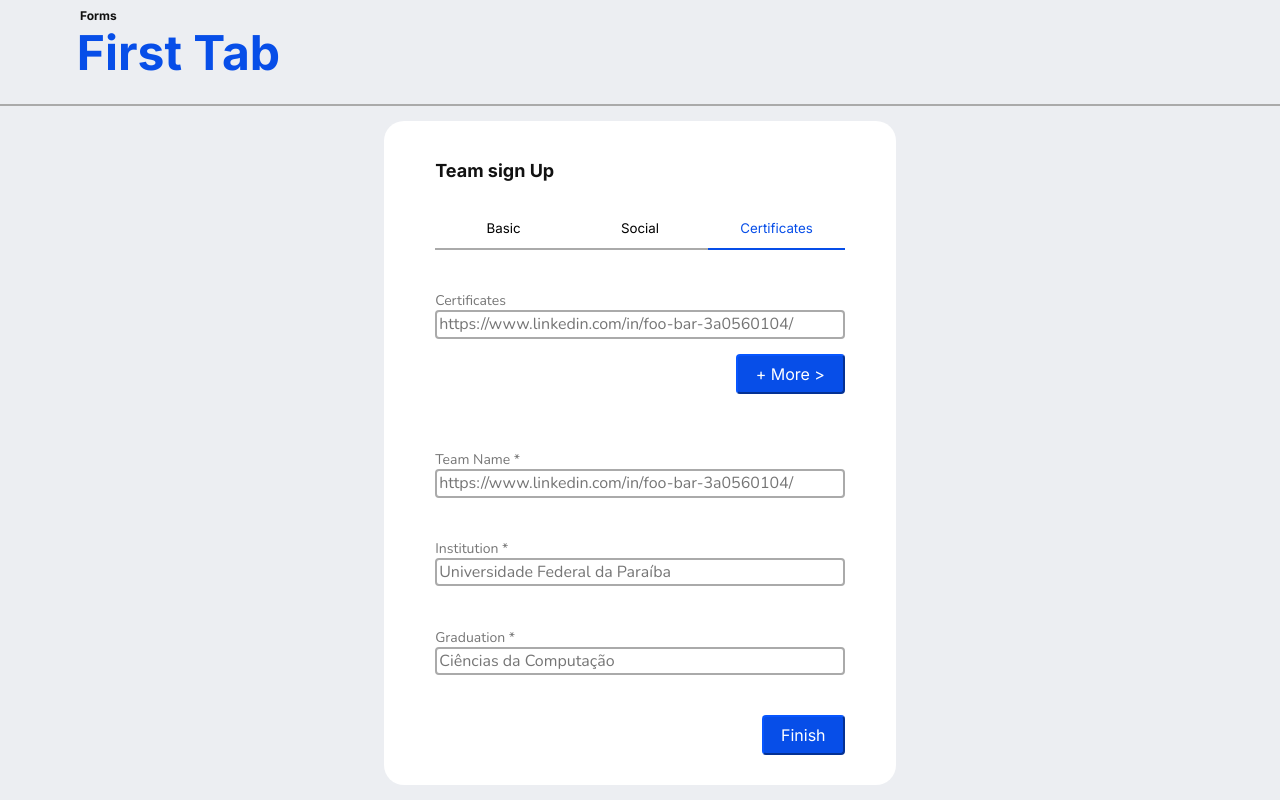
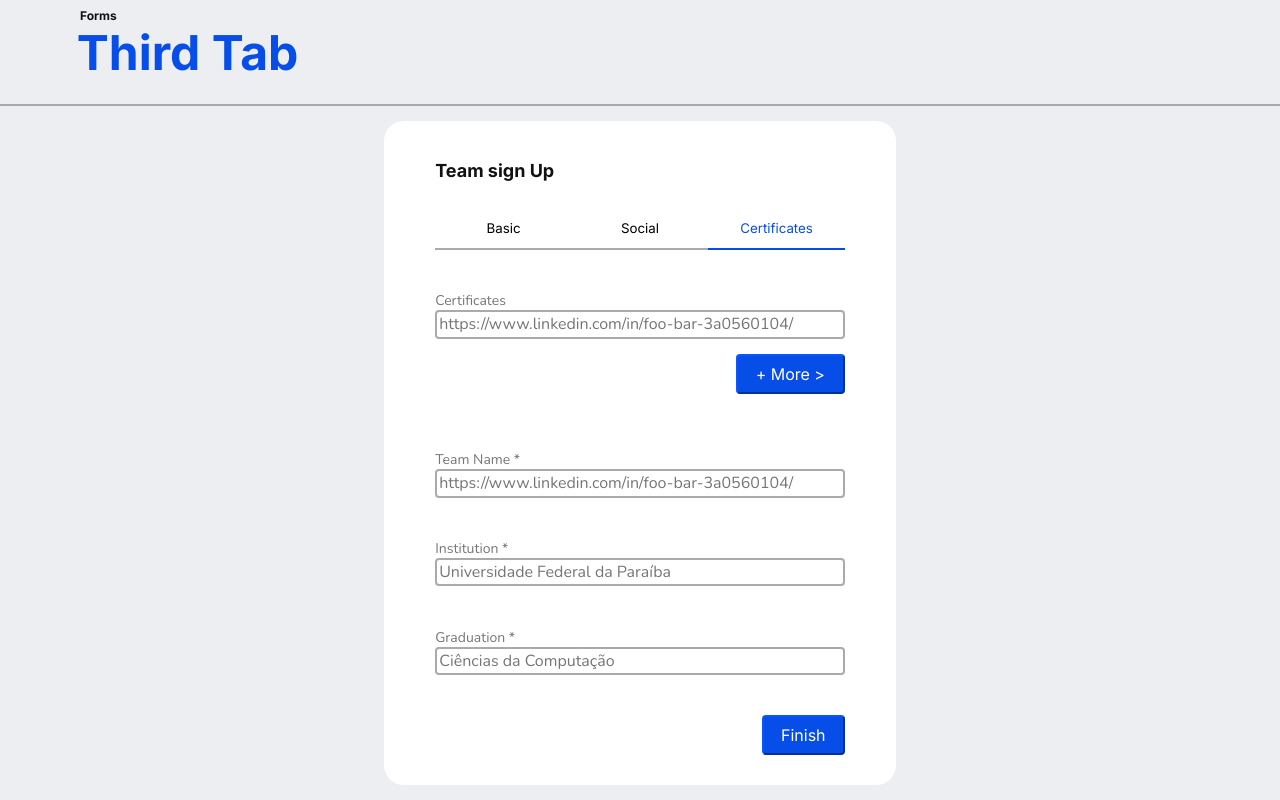
Before and after one commit to LeonardoLuisKlein/desafioCompass_SquadGreen, a Vue app: page /#/formThird in a window 1280 px wide. Built offline with nearby package versions, Linux system fonts and the light colour scheme.

Commit message:
Feat: changing the page title depending on the route

```diff
--- a/src/components/experience-fragments/Header/Header.vue
+++ b/src/components/experience-fragments/Header/Header.vue
@@ -1,8 +1,11 @@
 <template>
   <div id="divHeader">
     <section class="sectionTitle">
-      <Title type="h1" tMessage="Forms" class="smallTitle" />
-      <Title type="h2" tMessage="First Tab" class="blueTitle" />
+      <Title v-if="this.$route" type="h1" tMessage="Forms" class="smallTitle" />
+      <Title v-if="this.$route.name === 'formOne'" type="h2" tMessage="First Tab" class="blueTitle" />
+      <Title v-if="this.$route.name === 'FormSecond'" type="h2" tMessage="Second Tab" class="blueTitle" />
+      <Title v-if="this.$route.name === 'FormThird'" type="h2" tMessage="Third Tab" class="blueTitle" />
+      <Title v-if="this.$route.name === 'FormSuccess'" type="h2" tMessage="Success Tab" class="blueTitle" />
     </section>
   </div>
 </template>
@@ -12,7 +15,7 @@ import Title from '@/components/micro/Title/Title.vue';
 export default {
   // eslint-disable-next-line
   name: "Header",
-  components: { Title }
+  components: { Title },
 }
 </script>
 
```
